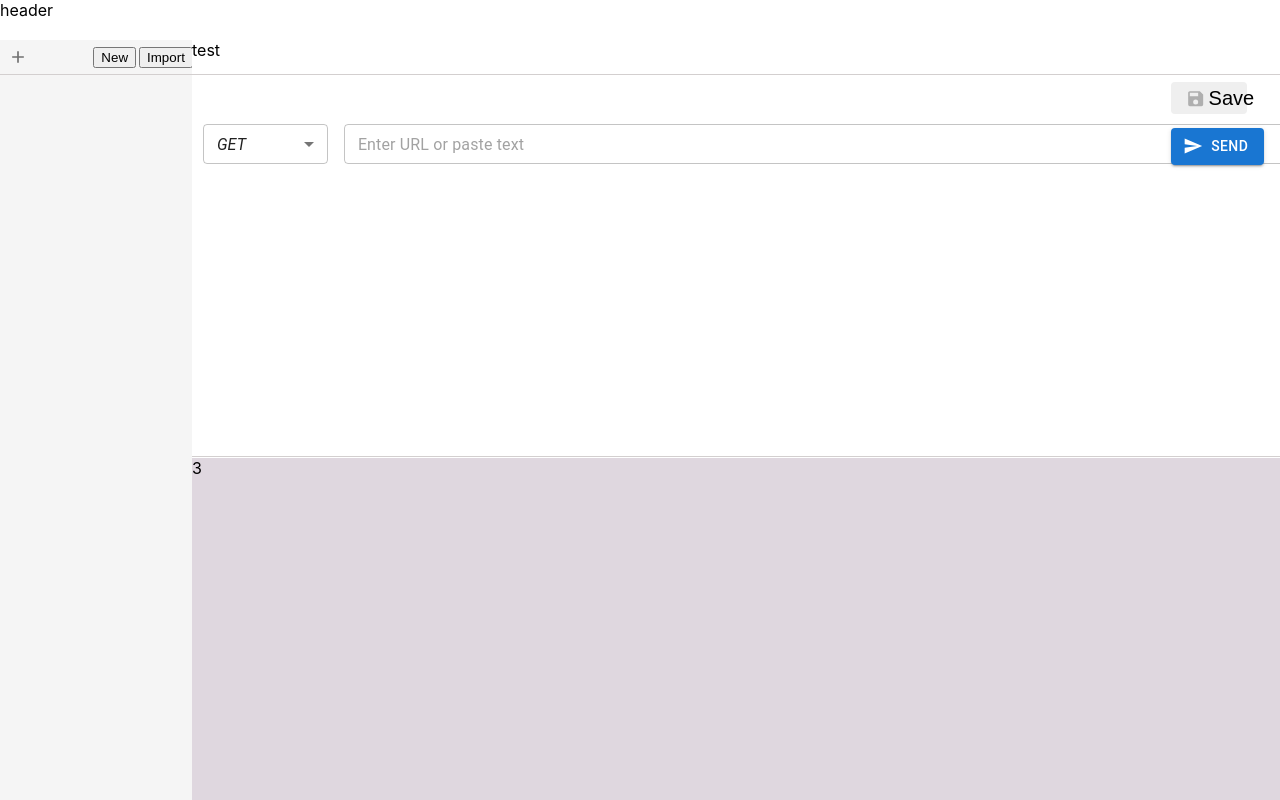
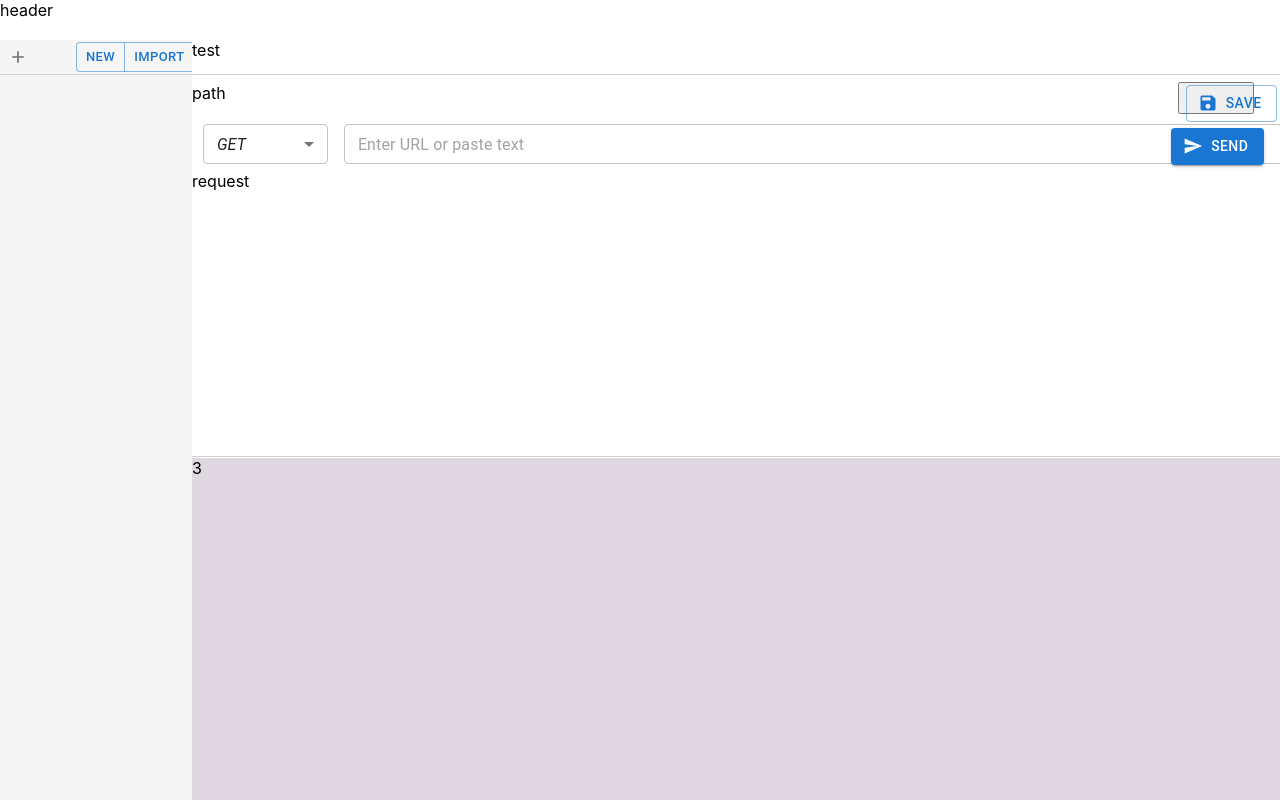
Before and after one commit to heejinkong/postman, a React (Create React App) app: page / in a window 1280 px wide. Shown: the top 800 px of the page. Built offline with nearby package versions, Linux system fonts and the light colour scheme.

Commit message:
builder
builder

```diff
--- a/src/components/Builder.jsx
+++ b/src/components/Builder.jsx
@@ -3,6 +3,7 @@ import '../style/builder.scss';
 import { Button, FormControl, MenuItem, OutlinedInput, Select, Stack } from '@mui/material';
 import Box from '@mui/material/Box';
 import SendIcon from '@mui/icons-material/Send';
+import SaveIcon from '@mui/icons-material/Save';
 
 export default function Builder() {
   const [method, setMethod] = React.useState('');
@@ -15,19 +16,11 @@ export default function Builder() {
     <div className='builder_container'>
       <div className='builder_list'>test</div>
       <div className='file_actions'>
-        <div className='file_path'>
-
-        </div>
+        <div className='file_path'>path</div>
         <button className='box_btn_save'>
-          <div className='icon_text_container'>
-            <div className='icon_btn_save'>
-              <svg xmlns="http://www.w3.org/2000/svg" viewBox="-2 -2 24 24" width="20" height="20">
-                <title>content-save</title>
-                <path d="M15,9H5V5H15M12,19A3,3 0 0,1 9,16A3,3 0 0,1 12,13A3,3 0 0,1 15,16A3,3 0 0,1 12,19M17,3H5C3.89,3 3,3.9 3,5V19A2,2 0 0,0 5,21H19A2,2 0 0,0 21,19V7L17,3Z" fill='#afafaf' />
-              </svg>
-            </div>
-            <div className='text_btn_save'>Save</div>
-          </div>
+          <Button variant='outlined' startIcon={<SaveIcon />}>
+            Save
+          </Button>
         </button>
       </div>
       <div className='builder_body'>
@@ -59,14 +52,15 @@ export default function Builder() {
              </Stack>
             </div>
             <div className='btn_send'>
-
                 <Button variant='contained' startIcon={<SendIcon />}>
                   Send
                 </Button>
-
             </div>
           </div>
         </div>
+        <div className='box_reuest_tab'>
+            request
+          </div>
       </div>
     </div>
   );
--- a/src/components/Sidebar.jsx
+++ b/src/components/Sidebar.jsx
@@ -2,6 +2,16 @@ import React from 'react';
 import '../style/sidebar.scss';
 import AddIcon from '@mui/icons-material/Add';
 import IconButton from '@mui/material/IconButton';
+import Button from '@mui/material/Button';
+import Box from '@mui/material/Box';
+import ButtonGroup from '@mui/material/ButtonGroup';
+
+
+const buttons = [
+  <Button key="new">New</Button>,
+  <Button key="import">Import</Button>,
+  <Button key="export">Export</Button>,
+];
 
 
 export default function Sidebar() {
@@ -12,11 +22,20 @@ export default function Sidebar() {
           <IconButton aria-label="plus">
             <AddIcon fontSize="small" />
           </IconButton>
-          <div className='btn_area'>
-            <button className="new_btn">New</button>
-            <button className="import_btn">Import</button>
-            <button className="export_btn">Export</button>
-          </div>
+          <Box
+      sx={{
+        display: 'flex',
+        flexDirection: 'column',
+        alignItems: 'center',
+        '& > *': {
+          m: 5,
+        },
+      }}
+    >
+      <ButtonGroup  size="small" aria-label="small button group">
+        {buttons}
+      </ButtonGroup>
+    </Box>
         </div>
       </div>
     </div>
--- a/src/style/builder.scss
+++ b/src/style/builder.scss
@@ -17,8 +17,7 @@
 
 
         .file_path {
-            position: inherit;
-            right: 5%;
+            position: relative;
         }
 
         .box_btn_save {
@@ -26,39 +25,9 @@
             width: 7%;
             height: 90%;
             margin-top: 10px;
-            margin-left: 90%;
+            margin-left: 87.5%;
 
-            border: none;
-            outline: none;
-            border-radius: 4px;
-    /* background-color: #ededed; */
-            font-size: 15px;
-            cursor: pointer;
-            // font-weight: 500;
-            // position: relative;
-            // display: flex;
-            // margin-right: 1rem;
-            // align-items: center;
-            // justify-content: space-between;
 
-            // // border: none;
-            // // outline: none;
-            // // border-radius: 4px;
-            // margin: 0;
-            .icon_text_container {
-                position: relative;
-                display: flex;
-                margin-left: 10%;
-                align-items: center;
-
-                .icon_btn_save {
-                  margin-right: 5px;
-                }
-
-                .text_btn_save {
-                  font-size: 20px;
-                }
-              }
             }
         }
 
@@ -89,14 +58,8 @@
                     align-items: center;
                     justify-content: space-between;
                     margin-left: 1%;
-                    width: 80%;
+                    width: 60%;
                     height: 100%;
-                    margin-bottom: 20%;
-
-
-                    // border: 1px solid #d3cfcf;
-                    border-radius: 7px;
-                    // margin: 0 20px;
 
                 }
                 .btn_send {
@@ -104,11 +67,15 @@
 
                     width: 7%;
                     height: 80%;
-                    margin-left: 9%;
+                    margin-left: 29%;
                     margin-top: 7px;
                     align-items: center;
                 }
+            }
 
+            .box_request_tab{
+                position:absolute;
+                background-color: aqua;;
             }
 
         }
--- a/src/style/sidebar.scss
+++ b/src/style/sidebar.scss
@@ -20,30 +20,7 @@
           margin-right: 1rem;
 
 
-        .new_btn {
-            position: relative;
-            left: 38%;
-        }
-        .import_btn {
-            position: relative;
-            left: 40%;
-        }
-        .export_btn {
-            position: relative;
-            left: 42%;
-        }
-        @media (max-width: 768px) {
-          /* 화면 너비가 768px 이하일 때 적용되는 스타일 */
-          .new_btn {
-            left: 35%; /* 비율에 따라 조정 */
-          }
-          .import_btn {
-            left: 37%; /* 비율에 따라 조정 */
-          }
-          .export_btn {
-            left: 39%; /* 비율에 따라 조정 */
-          }
-        }
+
 
 
       }
```
